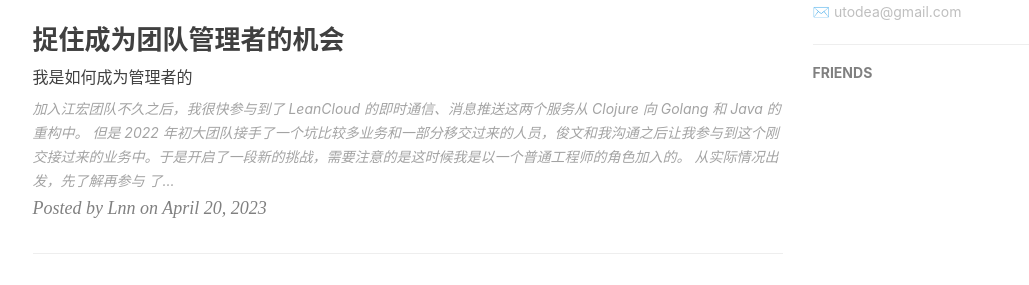
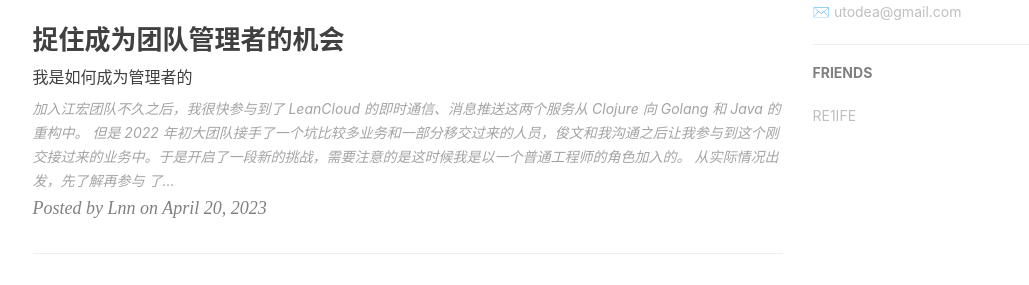
Before and after one commit to linnaname/linnaname.github.io, a Jekyll site: the page built from index.html, in a window 1280 px wide and 900 px high, scrolled down 791 px. Shown: the part 153-438 px from the top of the window, without its empty margins (135-1164 px from the left). Built offline with Jekyll 4.4.1, drawn with Linux system fonts in a browser that asks for light colours; nearby versions of some CDN libraries; the list of posts is cut into pages by our own code; comment, search, counter and statistics services are not loaded.

Commit message:
(feat) add RE1IFE f link

```diff
--- a/_config.yml
+++ b/_config.yml
@@ -74,4 +74,8 @@ service-worker: true
 
 # Friends
 friends: [
+    {
+        title: "RE1IFE",
+        href: "https://www.re1ife.top"
+    }
 ]
```
